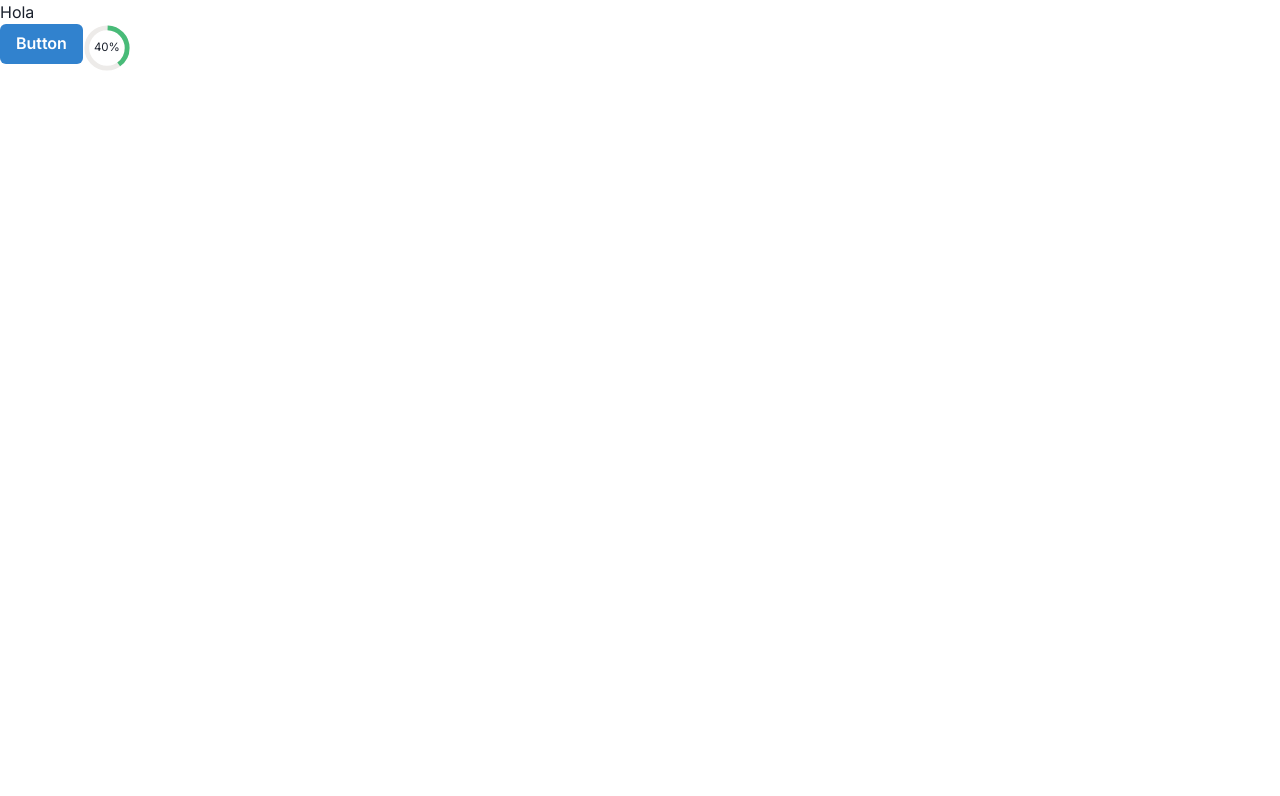
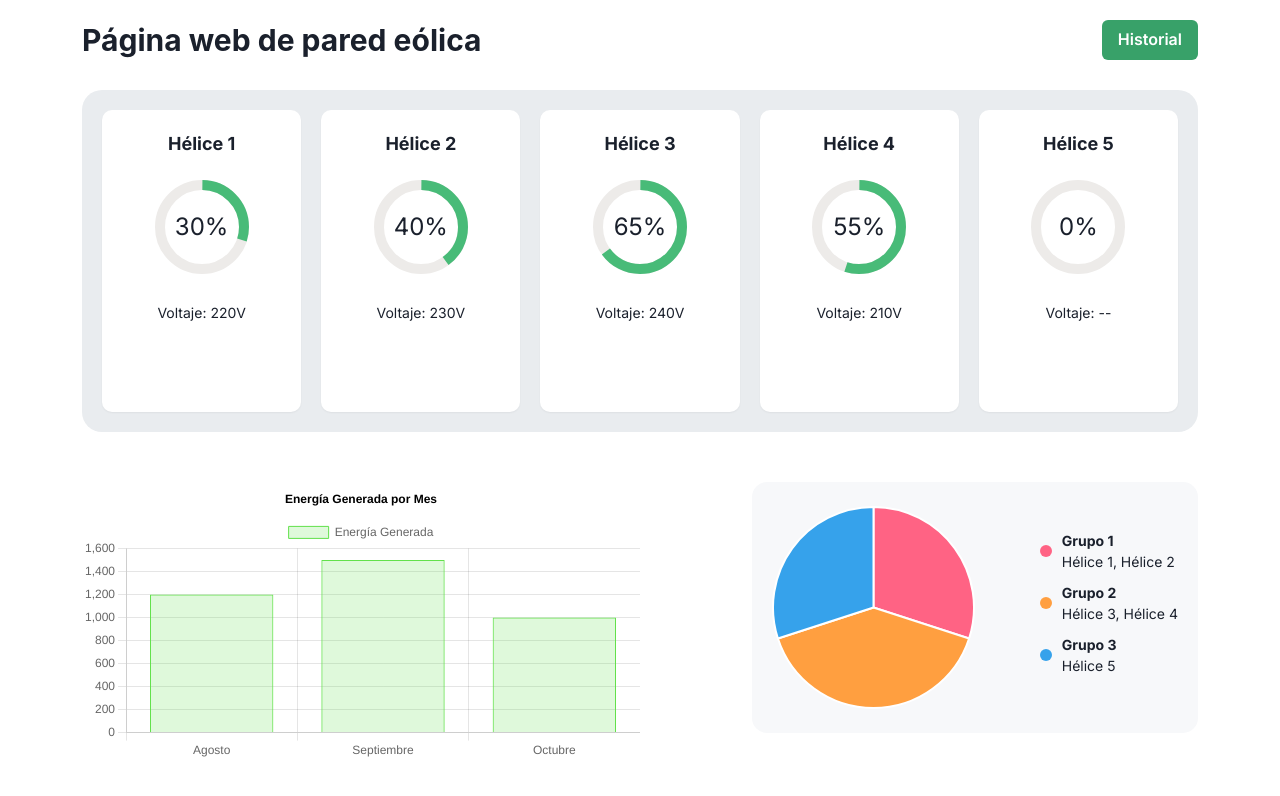
Before and after one commit to ErickG09/Muro_e-lico, a Next.js app in the folder pared_eolica/: page / in a window 1280 px wide. Shown: the top 796 px of the page. Built offline with nearby package versions, Linux system fonts and the light colour scheme.

Commit message:
cambios front

```diff
--- /dev/null
+++ b/pared_eolica/app/components/Button.js
@@ -0,0 +1,16 @@
+import { Button as ChakraButton } from "@chakra-ui/react";
+
+const Button = ({ onClick, children, ...props }) => {
+  return (
+    <ChakraButton
+      onClick={onClick}
+      colorScheme="green"
+      variant="solid"
+      {...props}
+    >
+      {children}
+    </ChakraButton>
+  );
+};
+
+export default Button;
--- /dev/null
+++ b/pared_eolica/app/components/CardsContainer.js
@@ -0,0 +1,26 @@
+// components/CardsContainer.js
+import { Flex } from '@chakra-ui/react';
+import PropellerCard from './PropellerCard';
+
+const CardsContainer = () => {
+  return (
+    <Flex
+      justify="space-between"
+      marginBottom="20px"
+      backgroundColor="#E9ECEF"
+      padding="20px"
+      borderRadius="20px"
+      width="90%"
+      gap="20px"
+      height="45%"
+    >
+      <PropellerCard title="Hélice 1" percentage={30} voltage="220V" />
+      <PropellerCard title="Hélice 2" percentage={40} voltage="230V" />
+      <PropellerCard title="Hélice 3" percentage={65} voltage="240V" />
+      <PropellerCard title="Hélice 4" percentage={55} voltage="210V" />
+      <PropellerCard title="Hélice 5" percentage={0} voltage="--" />
+    </Flex>
+  );
+};
+
+export default CardsContainer;
--- /dev/null
+++ b/pared_eolica/app/components/GroupChartContainer.js
@@ -0,0 +1,22 @@
+import { Flex, Box } from '@chakra-ui/react';
+import GroupPieChart from './GroupPieChart';
+import GroupLegend from './GroupLegend';
+
+const GroupChartContainer = () => {
+  return (
+    <Flex
+      width="40%"
+      backgroundColor="#F7F8FA"
+      padding="20px"
+      borderRadius="15px"
+      alignItems="center"
+      justifyContent="space-between"
+      height="90%"
+    >
+      <GroupPieChart />
+      <GroupLegend />
+    </Flex>
+  );
+};
+
+export default GroupChartContainer;
--- /dev/null
+++ b/pared_eolica/app/components/GroupLegend.js
@@ -0,0 +1,30 @@
+import { Box, Flex, Text, Icon } from '@chakra-ui/react';
+
+const GroupLegend = () => {
+  const groups = [
+    { name: 'Grupo 1', turbines: 'Hélice 1, Hélice 2', color: '#FF6384' },
+    { name: 'Grupo 2', turbines: 'Hélice 3, Hélice 4', color: '#FF9F40' },
+    { name: 'Grupo 3', turbines: 'Hélice 5', color: '#36A2EB' },
+  ];
+
+  return (
+    <Box>
+      {groups.map((group, index) => (
+        <Flex key={index} align="center" marginBottom="10px">
+          <Box
+            width="12px"
+            height="12px"
+            backgroundColor={group.color}
+            borderRadius="50%"
+            marginRight="10px"
+          />
+          <Text fontSize="sm">
+            <strong>{group.name}</strong> <br /> {group.turbines}
+          </Text>
+        </Flex>
+      ))}
+    </Box>
+  );
+};
+
+export default GroupLegend;
--- /dev/null
+++ b/pared_eolica/app/components/GroupPieChart.js
@@ -0,0 +1,46 @@
+"use client";
+
+import { Pie } from 'react-chartjs-2';
+import { Box, Flex, Text } from '@chakra-ui/react';
+import {
+  Chart as ChartJS,
+  ArcElement,
+  Tooltip,
+  Legend,
+} from 'chart.js';
+
+ChartJS.register(ArcElement, Tooltip, Legend);
+
+const GroupPieChart = () => {
+  const data = {
+    labels: ['Grupo 1', 'Grupo 2', 'Grupo 3'],
+    datasets: [
+      {
+        label: 'Grupos',
+        data: [30, 40, 30],
+        backgroundColor: ['#FF6384', '#FF9F40', '#36A2EB'],
+        hoverBackgroundColor: ['#FF6384', '#FF9F40', '#36A2EB'],
+      },
+    ],
+  };
+
+  const options = {
+    responsive: true,
+    plugins: {
+      legend: {
+        display: false,
+      },
+      tooltip: {
+        enabled: true,
+      },
+    },
+  };
+
+  return (
+    <Box width="50%">
+      <Pie data={data} options={options} />
+    </Box>
+  );
+};
+
+export default GroupPieChart;
--- /dev/null
+++ b/pared_eolica/app/components/MonthlyEnergyChart.js
@@ -0,0 +1,55 @@
+"use client";
+
+import { Bar } from 'react-chartjs-2';
+import { Box } from '@chakra-ui/react';
+// Importamos los componentes necesarios para utilizar la gráfica
+import {
+  Chart as ChartJS,
+  CategoryScale,
+  LinearScale,
+  BarElement,
+  Title,
+  Tooltip,
+  Legend,
+} from 'chart.js';
+import { color } from 'framer-motion';
+
+ChartJS.register(CategoryScale, LinearScale, BarElement, Title, Tooltip, Legend);
+
+const MonthlyEnergyChart = () => {
+  const data = {
+    labels: ['Agosto', 'Septiembre', 'Octubre'],
+    datasets: [
+      {
+        label: 'Energía Generada',
+        data: [1200, 1500, 1000],
+        backgroundColor: 'rgba(98, 225, 75, 0.2)',
+        borderColor: 'rgba(98, 225, 75 )',
+        borderWidth: 1,
+      },
+    ],
+  };
+
+  const options = {
+    responsive: true,
+    plugins: {
+      legend: {
+        position: 'top',
+      },
+      title: {
+        display: true,
+        text: 'Energía Generada por Mes',
+        color: 'bold'
+
+      },
+    },
+  };
+
+  return (
+    <Box width="50%" marginLeft="0">
+      <Bar data={data} options={options} />
+    </Box>
+  );
+};
+
+export default MonthlyEnergyChart;
--- /dev/null
+++ b/pared_eolica/app/components/PropellerCard.js
@@ -0,0 +1,24 @@
+import { Box, Text, CircularProgress, CircularProgressLabel } from '@chakra-ui/react';
+
+const PropellerCard = ({ title, percentage, voltage }) => {
+  return (
+    <Box
+      width="100%"
+      backgroundColor="white"
+      padding="20px"
+      borderRadius="10px"
+      boxShadow="sm"
+      textAlign="center"
+    >
+      <Text fontSize="lg" fontWeight="bold" marginBottom="20px">
+        {title}
+      </Text>
+      <CircularProgress value={percentage} color="green.400" size="100px" marginBottom="25px">
+        <CircularProgressLabel>{`${percentage}%`}</CircularProgressLabel>
+      </CircularProgress>
+      <Text fontSize="sm">Voltaje: {voltage || '--'}</Text>
+    </Box>
+  );
+};
+
+export default PropellerCard;
--- a/pared_eolica/app/layout.js
+++ b/pared_eolica/app/layout.js
@@ -1,9 +1,9 @@
 import { Inter } from "next/font/google";
-import { ChakraProvider } from "@chakra-ui/react";
+// import { ChakraProvider } from "@chakra-ui/react";
 const inter = Inter({ subsets: ["latin"] });
 
 export const metadata = {
-  title: "Create Next App",
+  title: "Pared eólica",
   description: "Generated by create next app",
 };
 
--- a/pared_eolica/app/page.jsx
+++ b/pared_eolica/app/page.jsx
@@ -1,27 +1,34 @@
+"use client";
+
 import Image from "next/image";
 import {
   ChakraProvider,
-  Button,
-  ButtonGroup,
-  CircularProgress,
-  CircularProgressLabel,
-  Flex
+  Flex,
+  Heading
 } from '@chakra-ui/react'
+import Button from "./components/button";
+import CardsContainer from "./components/CardsContainer";
+import MonthlyEnergyChart from "./components/MonthlyEnergyChart";
+import GroupChartContainer from "./components/GroupChartContainer";
 
 export default function Home() {
   return (
 
     <ChakraProvider>
+      <Flex direction="column" align="center" justify="" height="100vh" padding="20px">
+        <Flex width="90%" justify="space-between" align="center" marginBottom="30px">
+          <Heading size="lg">Página web de pared eólica</Heading>
+          <Button onClick={() => alert('Button clicked!')}>
+            Historial
+          </Button>
+        </Flex>
+        <CardsContainer />
+        <Flex width="90%" justify="space-between" alignItems="flex-start" marginTop="30px">
+          <MonthlyEnergyChart />
+          <GroupChartContainer />
+        </Flex>
 
-      <h1>Hola</h1>
-      <Flex direction='row'>
-        <Button colorScheme="blue">Button</Button>
-
-        <CircularProgress value={40} color='green.400'>
-          <CircularProgressLabel>40%</CircularProgressLabel>
-        </CircularProgress>
       </Flex>
-
     </ChakraProvider>
   );
 }
--- a/pared_eolica/package.json
+++ b/pared_eolica/package.json
@@ -12,10 +12,12 @@
     "@chakra-ui/react": "^2.8.2",
     "@emotion/react": "^11.13.3",
     "@emotion/styled": "^11.13.0",
+    "chart.js": "^4.4.4",
     "framer-motion": "^11.3.30",
     "mongoose": "^8.6.0",
     "next": "14.2.7",
     "react": "^18",
+    "react-chartjs-2": "^5.2.0",
     "react-dom": "^18"
   },
   "devDependencies": {
```
Also changed, not shown: 1 other file (tests, documents, lock files or other folders).
